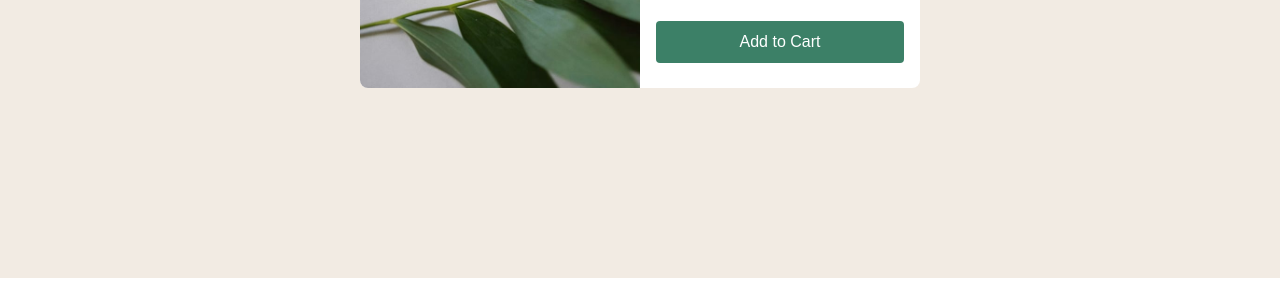
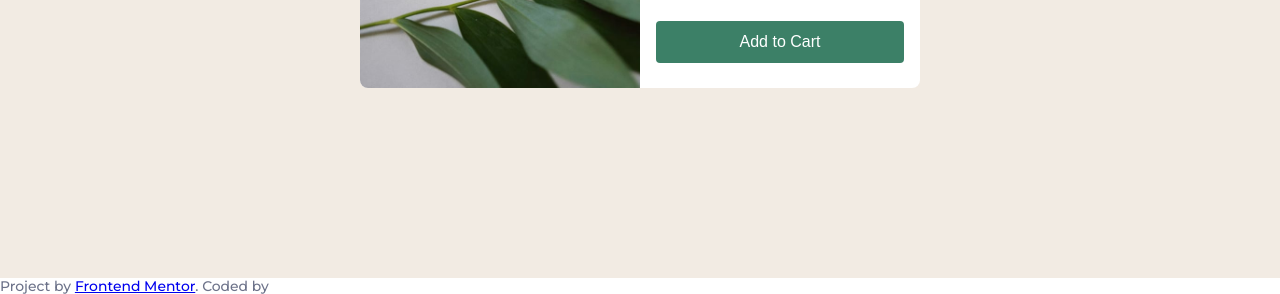
Before and after one commit to sai-suraj/product-preview-card-component-main, a plain HTML site: page index.html in a window 1280 px wide. Shown: the part 522-816 px from the top of the page. Drawn offline with Linux system fonts and the light colour scheme.

Commit message:
Update index.html

```diff
--- a/index.html
+++ b/index.html
@@ -46,7 +46,7 @@
 
 
 
-
+  <footer><p>Project by <a href="https://frontendmentor.io">Frontend Mentor</a>. Coded by <a href="https://github.com/sai-suraj"></a></p></footer>
 
 
 
```
